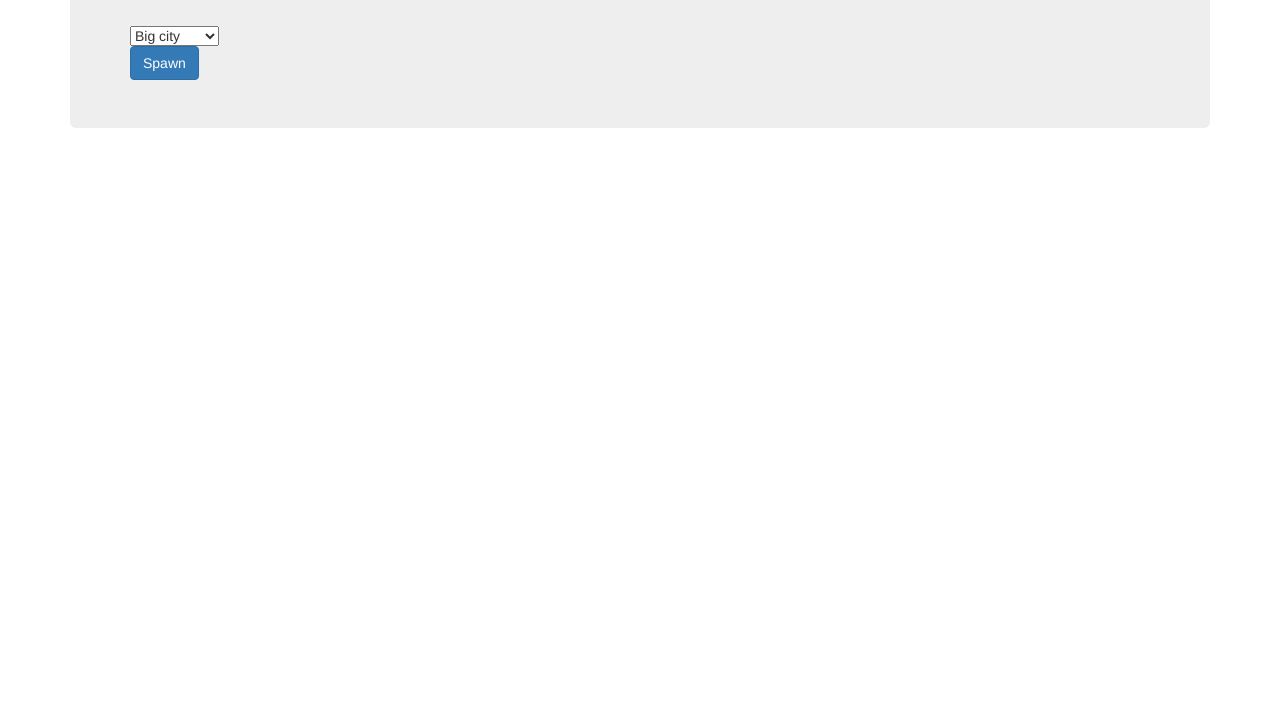
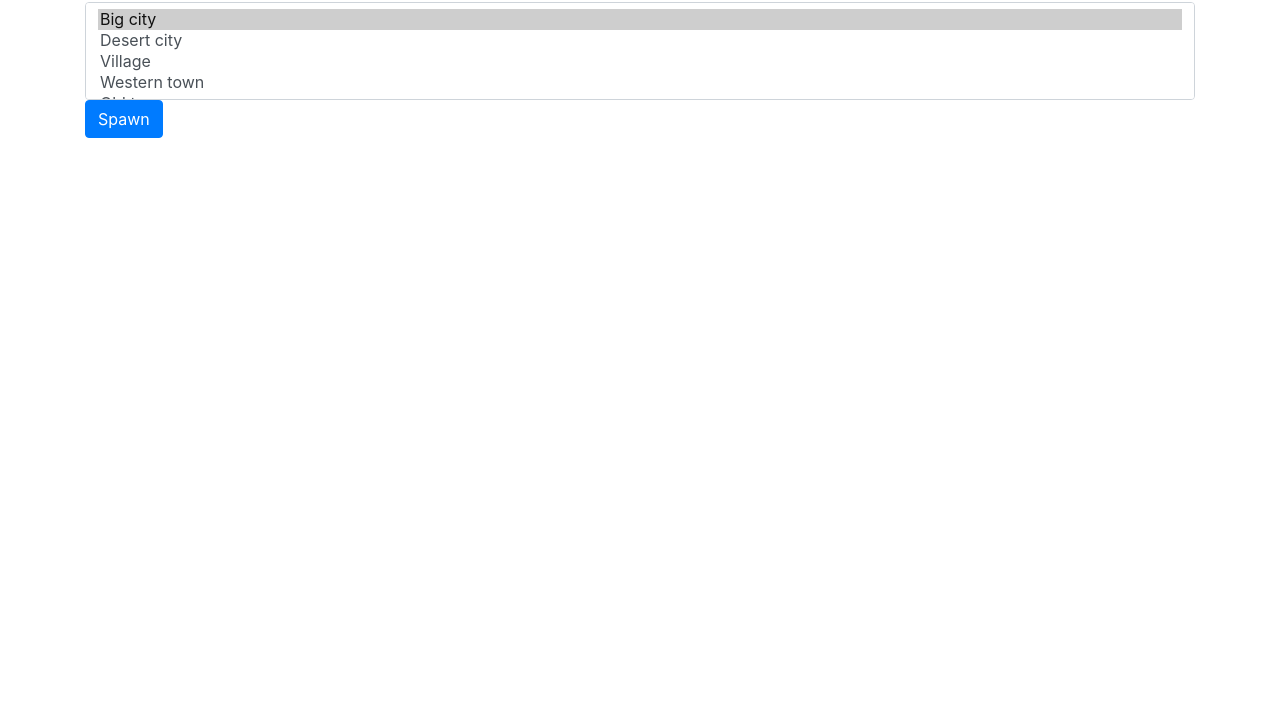
Before and after one commit to MrEverlast/wasteland, a website: page westland_gamemode/gui/html/spawn.html in a window 1280 px wide. Shown: the part 92-800 px from the top of the page. Drawn offline with nearby package versions, Linux system fonts and the light colour scheme.

Commit message:
spawnwnwnwnwnwnw

```diff
--- a/westland_gamemode/gui/html/spawn.html
+++ b/westland_gamemode/gui/html/spawn.html
@@ -15,16 +15,14 @@
         <h1 class="display-3 text-center">Select your spawn</h1>
     </div>
     <div class="container">
-        <div class="jumbotron">
-            <FORM>
-                <SELECT name="SpawnZone" size="1">
-                    <OPTION>Big city
-                    <OPTION>Village
-                    <OPTION>Desert city
-                </SELECT>
-            </FORM>
-            <button type="button" class="SpawnButton btn btn-primary">Spawn</button>
-          </div>
+        <select id="spawnZone" class="custom-select" multiple>
+            <option selected value="BigCity">Big city</option>
+            <option value="DesertCity">Desert city</option>
+            <option value="Village">Village</option>
+            <option value="WesternTown">Western town</option>
+            <option value="OldTown">Old town</option>
+        </select>
+        <button type="button" class="SpawnButton btn btn-primary">Spawn</button>
     </div>
     <script src="http://asset/westland_gamemode/gui/js/spawn.js"></script>
 </body>
--- a/westland_gamemode/gui/js/spawn.js
+++ b/westland_gamemode/gui/js/spawn.js
@@ -1,4 +1,6 @@
 $(".SpawnButton").on('click', () => {
-    CallEvent("OnGetClothes")
+    var zone = $("#spawnZone option:selected").val()
+//    CallEvent("SetwestlandSpawnZone", player, zone)
+    CallEvent("OnGetClothes", zone)
     CallEvent("DestroyWestlandUI")
 })
```
Also changed, not shown: 2 other files.
